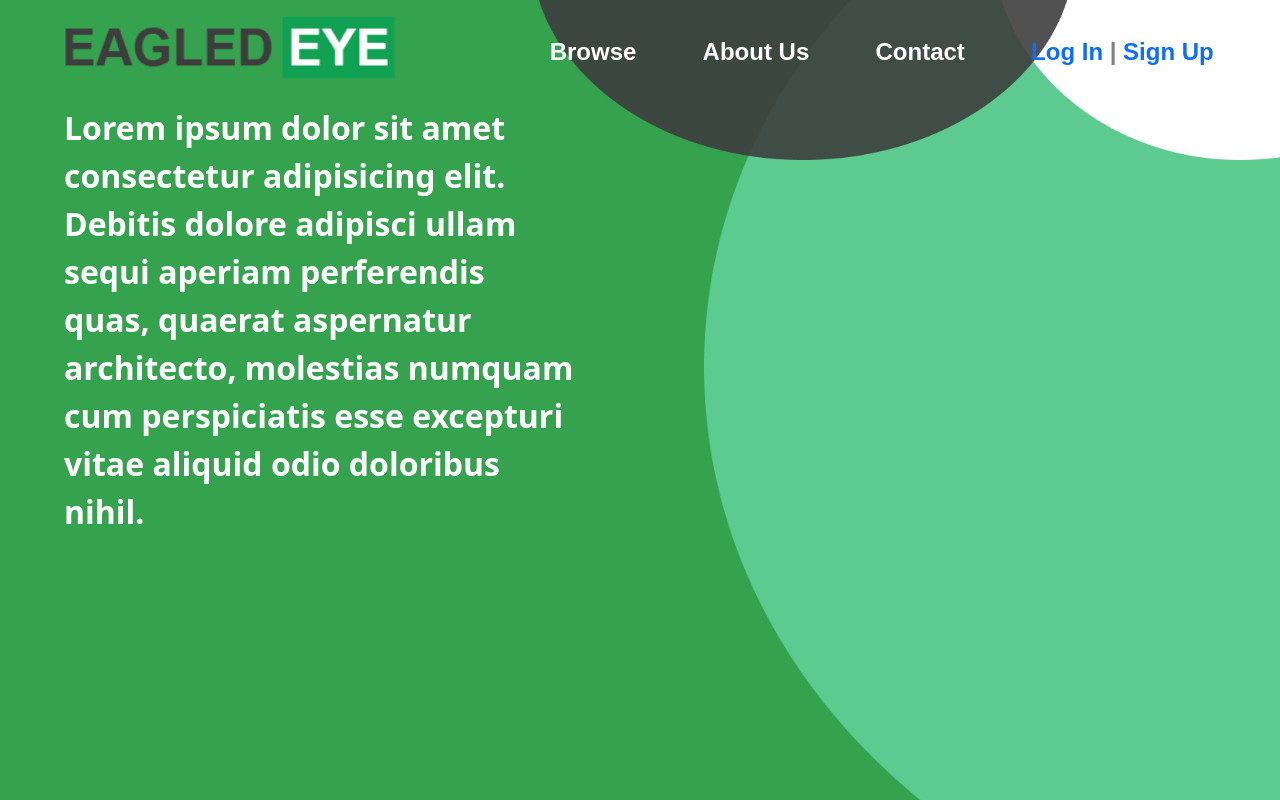
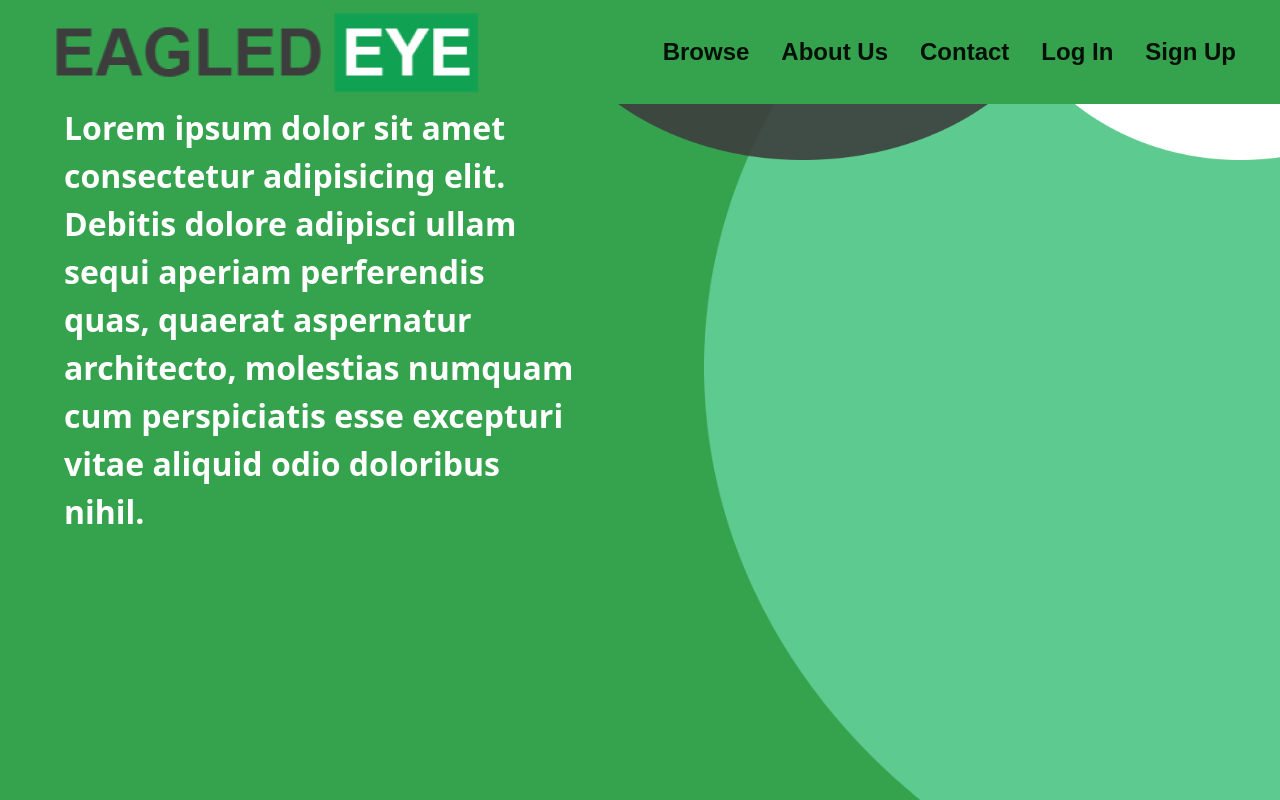
Before and after one commit to praneelbora/mini-project, a Next.js app in the folder nextjs-blog/: page / in a window 1280 px wide. Shown: the top 800 px of the page. Built offline with nearby package versions, Linux system fonts and the light colour scheme; no server answers.

Commit message:
bootstrap navbar

```diff
--- a/nextjs-blog/pages/_app.js
+++ b/nextjs-blog/pages/_app.js
@@ -3,11 +3,13 @@ import { SessionProvider } from 'next-auth/react';
 import 'bootstrap/dist/css/bootstrap.css';
 import Head from 'next/head';
 export default function App ({ Component, pageProps: { session, ...pageProps } }){
+
     return (
     <SessionProvider session={session}>
         <Head>
             <meta name='viewport' content='width=device-width, initial-scale=1'/>
             <link rel="stylesheet" href="https://cdn.jsdelivr.net/npm/bootstrap-icons@1.10.4/font/bootstrap-icons.css" />
+            <script src="https://cdn.jsdelivr.net/npm/bootstrap@5.2.3/dist/js/bootstrap.bundle.min.js" integrity="sha384-kenU1KFdBIe4zVF0s0G1M5b4hcpxyD9F7jL+jjXkk+Q2h455rYXK/7HAuoJl+0I4" crossorigin="anonymous"></script>
         </Head>
 
     <Component {...pageProps} />
--- a/nextjs-blog/pages/index.js
+++ b/nextjs-blog/pages/index.js
@@ -7,49 +7,90 @@ import el2 from '../public/Ellipse 2.png'
 import el3 from '../public/Ellipse 3.png'
 import styles from '../styles/styles.module.css';
 import 'bootstrap/dist/css/bootstrap.css';
+import { useState, useEffect } from 'react';
 import { useSession, signOut, signIn, signUp } from 'next-auth/react';
 
 export default function Home(){
+  const [clientWindowHeight, setClientWindowHeight] = useState("");
+  const [backgroundTransparency, setBackgroundTransparency] = useState(0);
+  const [linkColor, setLinkColor] = useState('black');
 
-  const popupCenter = (url, title) => {
-    const dualScreenLeft = window.screenLeft ?? window.screenX;
-    const dualScreenTop = window.screenTop ?? window.screenY;
-    const width =
-      window.innerWidth ?? document.documentElement.clientWidth ?? screen.width;
+    const handleScroll = () => {
+      setClientWindowHeight(window.scrollY);
+    };
 
-    const height =
-      window.innerHeight ??
-      document.documentElement.clientHeight ??
-      screen.height;
+    useEffect(() => {
+      window.addEventListener("scroll", handleScroll);
+      return () => window.removeEventListener("scroll", handleScroll);
+      });
+      useEffect(() => {
+        if (clientWindowHeight>10){
+            setBackgroundTransparency(100);
+            setLinkColor('white');
+        }
+      }, [clientWindowHeight]);
+    const { data: session } = useSession();
 
-    const systemZoom = width / window.screen.availWidth;
 
-    const left = (width - 500) / 2 / systemZoom + dualScreenLeft;
-    const top = (height - 550) / 2 / systemZoom + dualScreenTop;
-
-    const newWindow = window.open(
-      url,
-      title,
-      `width=${500 / systemZoom},height=${550 / systemZoom
-      },top=${top},left=${left}`
-    );
-
-    newWindow?.focus();
-  };
-
-  const { data: session } = useSession();
     return (
       <div className={styles.upperbody}>
         {/* NAVBAR  */}
-        <nav className={styles.navbar} id="navbar">
+        {/* <nav className={styles.navbar} id="navbar">
           <Image className={styles.logo} src={logo} alt="Logo" />
           <ul className={styles.ull} style={{listStyleType: 'none'}}>
             <li className={`${styles.nav1} ${styles.nav2}`} style={{color: 'white'}}><a href="#browse" style={{color: 'inherit', fontStyle: 'normal', textDecoration: 'none'}}>Browse</a></li>
             <li className={`${styles.nav1} ${styles.nav2}`} style={{color: 'white'}}>About Us</li>
             <li className={`${styles.nav1} ${styles.nav2}`} style={{color: 'white'}}>Contact</li>
-            {!session?<li className={styles.nav1}><span><Link href="/newlogin" target='_blank' className={styles.nav3}>Log In</Link></span> | <span className={styles.nav3}><Link href="/newsignup" target='_blank' className={styles.nav3}>Sign Up</Link></span> </li>:<li className={styles.nav1}><span>Hi</span> <Link href={'/myacc'} className={styles.user}>{session.user.username}</Link> | <Link href={'/'} onClick={() => signOut()} className={styles.nav3}>Sign Out</Link></li>}
+            {!session?<li className={styles.nav1}><span><Link href="/newlogin" target='_blank' className={styles.nav3}>Log In</Link></span> | <span className={styles.nav3}><Link href="/newsignup" target='_blank' className={styles.nav3}>Sign Up</Link></span> </li>:<li className={styles.nav1}><span>Hi</span> <Link href={'/myacc'} className={styles.nav2}>{session.user.username}</Link> | <Link href={'/'} onClick={() => signOut()} className={styles.nav3}>Sign Out</Link></li>}
           </ul>
+        </nav> */}
+        <nav className= {`navbar navbar-expand-lg ${styles.navbar}`} style={{background: `rgb(53, 162, 78, ${backgroundTransparency})`}}>
+          <div className="container-fluid"style={{backfaceVisibility:'revert'}}>
+            <Link className="navbar-brand ms-3" href="/"><Image className={styles.logo} src={logo} alt='Logo'/></Link>
+
+            {/* <div className='navbar-brand'></div> */}
+            <button className="navbar-toggler" type="button" data-bs-toggle="collapse" data-bs-target="#navbarSupportedContent" aria-controls="navbarSupportedContent" aria-expanded="false" aria-label="Toggle navigation">
+              <span className="navbar-toggler-icon"></span>
+            </button>
+            <div className="collapse navbar-collapse" id="navbarSupportedContent">
+              <ul className={`${styles.ull} navbar-nav ms-auto mb-2 mb-lg-0 me-3`}>
+                <li className="nav-item mx-2">
+                  <Link className="nav-link active" aria-current="page" href="#">Browse</Link>
+                </li>
+                <li className="nav-item mx-2 ">
+                  <Link className="nav-link active" aria-current="page" href="#">About Us</Link>
+                </li>
+                <li className="nav-item mx-2">
+                  <Link className="nav-link active" aria-current="page" href="#">Contact</Link>
+                </li>
+                <li className="nav-item mx-2">
+                  <Link className="nav-link active" aria-current="page" href="/newlogin" target='_blank'>Log In</Link>
+                </li>
+                  {/* <Link className='nav-link'>|</Link> */}
+                <li className="nav-item mx-2">
+                  <Link className="nav-link active" aria-current="page" href="/newsignup"target='_blank'>Sign Up</Link>
+                </li>
+
+
+                {/* <li className="nav-item dropdown">
+                  <a className="nav-link dropdown-toggle" href="#" role="button" data-bs-toggle="dropdown" aria-expanded="false">
+                    Dropdown
+                  </a>
+                  <ul className="dropdown-menu">
+                    <li><a className="dropdown-item" href="#">Action</a></li>
+                    <li><a className="dropdown-item" href="#">Another action</a></li>
+                    <li><hr className="dropdown-divider"/></li>
+                    <li><a className="dropdown-item" href="#">Something else here</a></li>
+                  </ul>
+                </li> */}
+
+              </ul>
+
+            </div>
+          </div>
         </nav>
+
+
         {/* HERO SECTION  */}
         <section className={styles.hero}>
           <div className={styles.lorem}>Lorem ipsum dolor sit amet consectetur adipisicing elit. Debitis dolore adipisci ullam sequi aperiam perferendis quas, quaerat aspernatur architecto, molestias numquam cum perspiciatis esse excepturi vitae aliquid odio doloribus nihil.</div>
@@ -61,7 +102,7 @@ export default function Home(){
         <section className={styles.search} id="browse">
           <input className={styles.searchbar} type="text" placeholder="Hotels, Places, Landmarks etc" />
         </section>
-        {/* <section class="contact">
+        {/* <section className="contact">
         <h1 style="margin-left: 0;">Contact Us</h1>
         <p style="padding-top: 1%;">abc@gmail.com</p>
         <p style="padding-top: 1%;">1234567890</p>
--- a/nextjs-blog/styles/styles.module.css
+++ b/nextjs-blog/styles/styles.module.css
@@ -16,13 +16,11 @@
     padding: 0%;
 }
 .ull{
-    position: relative;
-    display: inline;
-    float: right;
-    margin-top: 6.5vh;
-    width: 60%;
-    text-align: right;
-    transform: translateY(-50%);
+    font-size: x-large;
+    font-family: Arial, Helvetica, sans-serif;
+    font-weight: bold;
+    transition: 0.35s;
+    cursor:pointer;
 
 }
 .user{
@@ -49,12 +47,7 @@
     /* float; */
 }
 .nav2{
-    font-size: x-large;
-    font-family: Arial, Helvetica, sans-serif;
-    font-weight: bold;
-    transition: 0.35s;
-    color: gray;
-    cursor:pointer;
+
 }
 .nav2:hover{
     filter: invert();
@@ -88,7 +81,7 @@
 
 .navbar{
     position: fixed;
-    width: 100vw;
+    width: 100vw !important;
     height: 13vh;
     z-index: 10;
     transition: 500ms ;
@@ -146,6 +139,7 @@
     background-color:#5DCA8F;
     background-image: url('../public/Bg_1.png');
     background-size: 100vw 100vh;
+
     /* background-size: 100vw 100vh; */
     width: 100vw;
     height: 100vh;
```
Also changed, not shown: nextjs-blog/extra_targets.txt (added).
